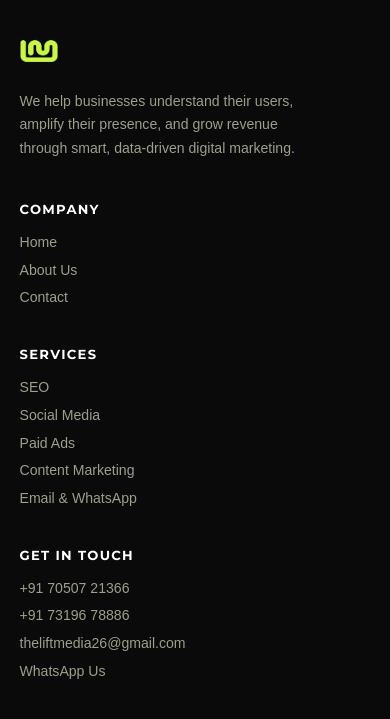
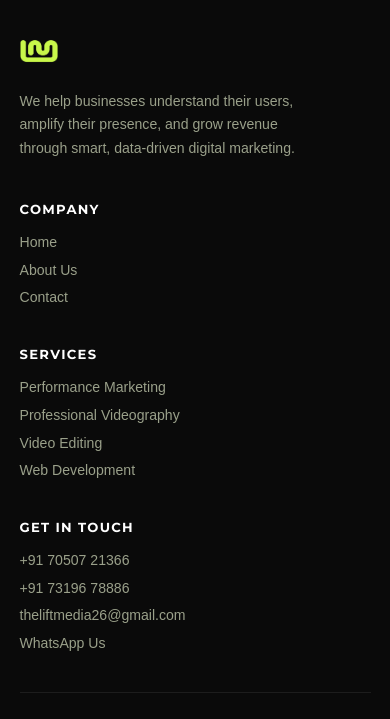
Before and after one commit to theliftmedia/home, a website: page index.html in a window 390 px wide. Shown: the part 7202-7921 px from the top of the page. Drawn offline with Linux system fonts and the light colour scheme; a web font is replaced by a local one.

Commit message:
Update index.html

```diff
--- a/index.html
+++ b/index.html
@@ -49,10 +49,10 @@
         <a class="nav-logo" href="#home"><img src="name-bg.png"
             style="height:30px;" alt="The Lift Media Logo"></a>
         <ul class="nav-links">
+          <li hidden><a href="#about">Why Us</a></li>
           <li><a href="#home">Home</a></li>
           <li><a href="#services">Services</a></li>
           <!-- <li><a href="#subscriptions">Subscriptions</a></li> -->
-          <li><a href="#about">Why Us</a></li>
           <li><a href="#team">About</a></li>
           <li><a href="#contact">Contact</a></li>
           <li><a href="https://wa.me/917050721366" class="nav-cta header-cta"
@@ -70,8 +70,8 @@
     <div class="mobile-menu" id="mobileMenu">
       <a href="#home" onclick="closeMobile()">Home</a>
       <a href="#services" onclick="closeMobile()">Services</a>
-      <a href="#subscriptions" onclick="closeMobile()">Subscriptions</a>
-      <a href="#about" onclick="closeMobile()">Why Us</a>
+      <!-- <a href="#subscriptions" onclick="closeMobile()">Subscriptions</a>
+      <a href="#about" onclick="closeMobile()">Why Us</a> -->
       <a href="#team">About</a>
       <a href="#contact" onclick="closeMobile()">Contact</a>
       <a href="https://wa.me/917050721366" class="nav-cta" target="_blank">Chat
@@ -552,11 +552,10 @@
         <div class="footer-col">
           <h5>Services</h5>
           <ul>
-            <li><a href="#services">SEO</a></li>
-            <li><a href="#services">Social Media</a></li>
-            <li><a href="#services">Paid Ads</a></li>
-            <li><a href="#services">Content Marketing</a></li>
-            <li><a href="#contact">Email & WhatsApp</a></li>
+            <li><a href="#services">Performance Marketing</a></li>
+            <li><a href="#services">Professional Videography</a></li>
+            <li><a href="#services">Video Editing</a></li>
+            <li><a href="#services">Web Development</a></li>
           </ul>
         </div>
         <div class="footer-col">
```
